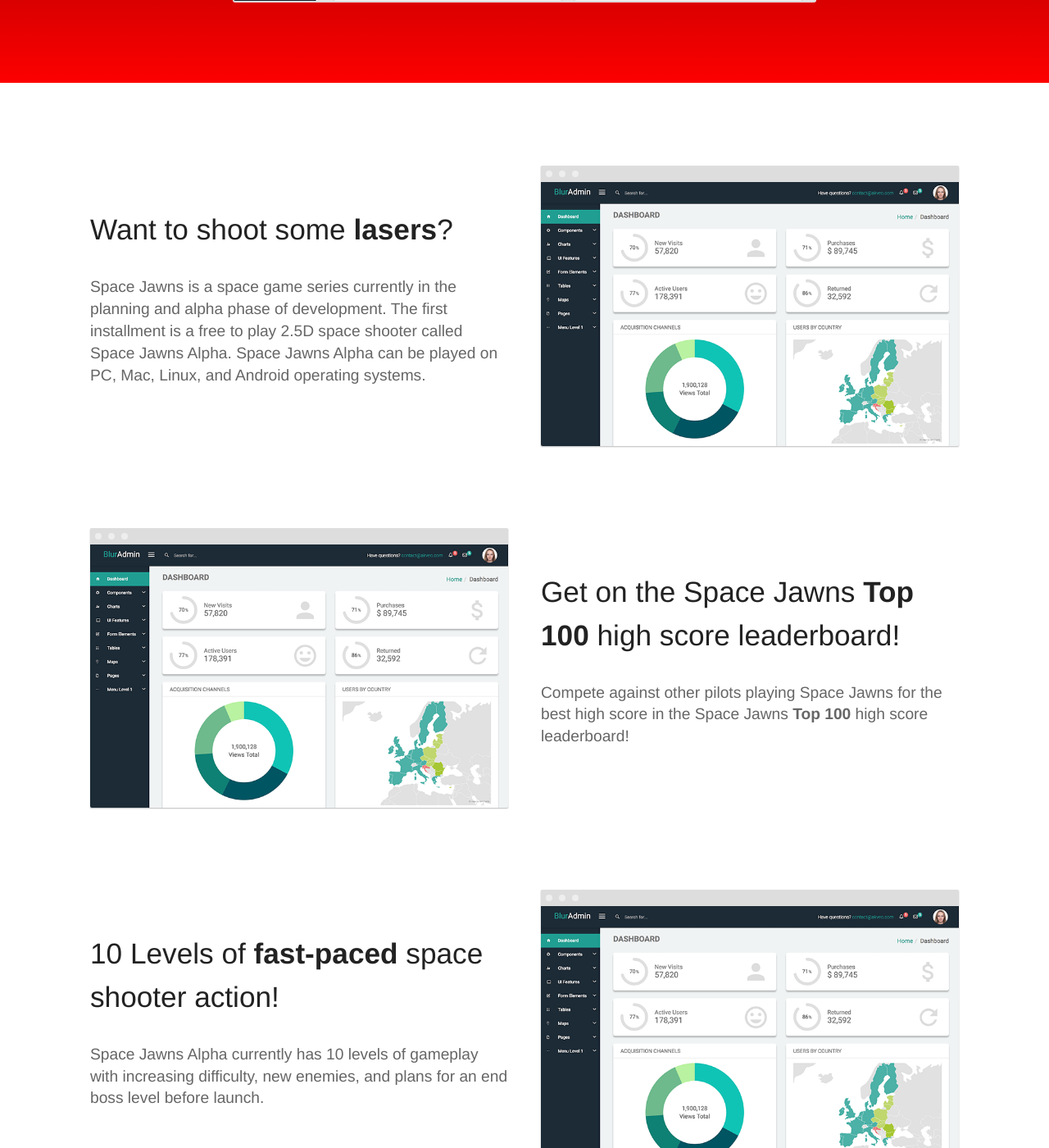
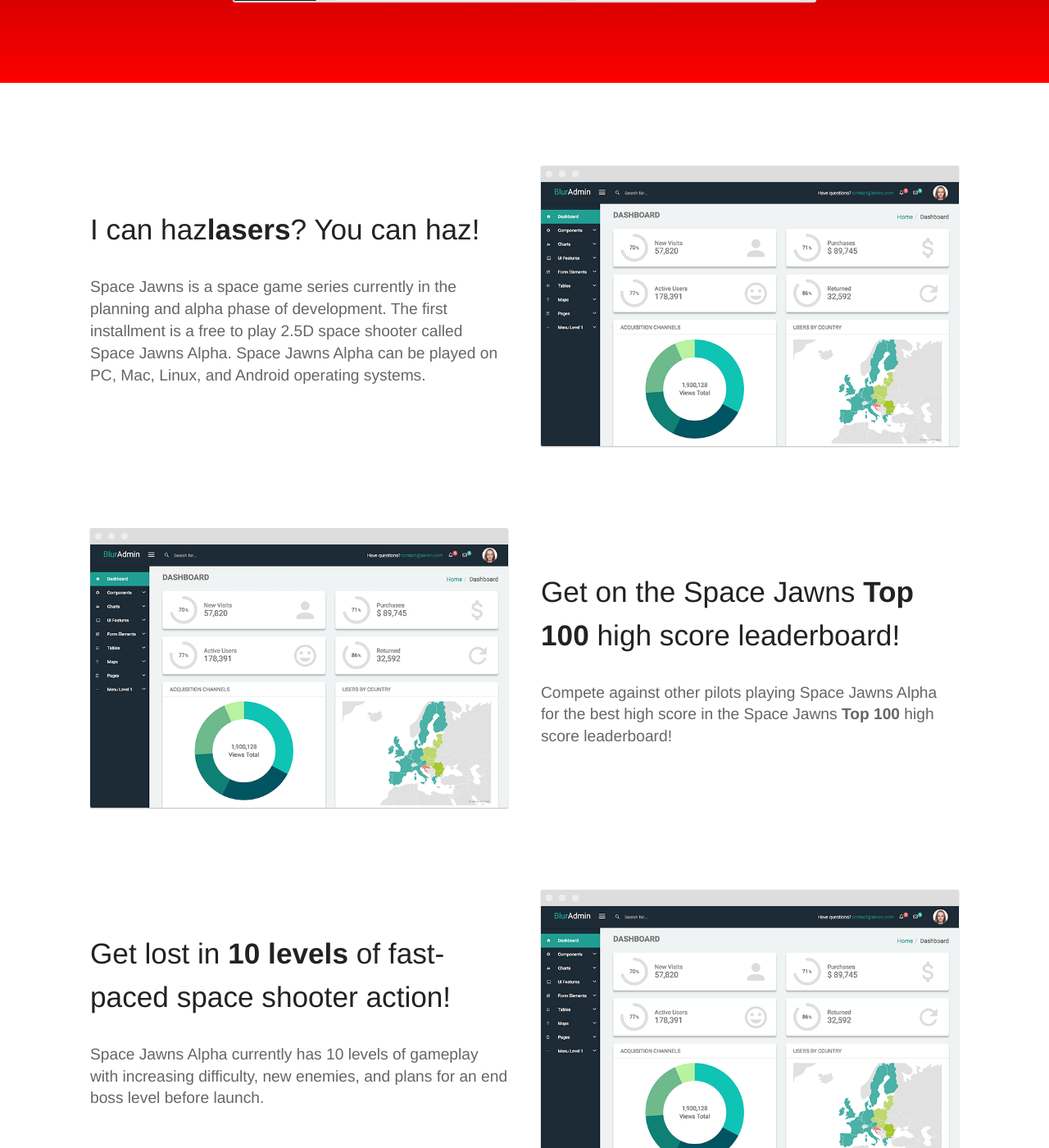
Before and after one commit to sk33lz/spacejawns, a Jekyll site: the page built from docs/index.html, in a window 1280 px wide and 1400 px high, scrolled down 1027 px. Shown: the whole window at 82% size. Built offline with Jekyll 4.4.1, drawn with Linux system fonts in a browser that asks for light colours.

Commit message:
Adding homepage content.

```diff
--- a/docs/index.html
+++ b/docs/index.html
@@ -22,7 +22,7 @@ homepage: true
 	<section>
 		<div class="container flex">
 			<div class="text">
-				<h2>Want to shoot some <strong>lasers</strong>?</h2>
+				<h2>I can haz<strong>lasers</strong>? You can haz!</h2>
 				<p>Space Jawns is a space game series currently in the planning and alpha phase of development. The first installment is a free to play 2.5D space shooter called Space Jawns Alpha. Space Jawns Alpha can be played on PC, Mac, Linux, and Android operating systems.</p>
 			</div>
 			<div class="image">
@@ -35,7 +35,7 @@ homepage: true
 		<div class="container flex">
 			<div class="text">
 				<h2>Get on the Space Jawns <strong>Top 100</strong> high score leaderboard!</h2>
-				<p>Compete against other pilots playing Space Jawns for the best high score in the Space Jawns <strong>Top 100</strong> high score leaderboard!</p>
+				<p>Compete against other pilots playing Space Jawns Alpha for the best high score in the Space Jawns <strong>Top 100</strong> high score leaderboard!</p>
 			</div>
 			<div class="image">
 				<img src="{{ site.url }}/images/dashboard.png" alt="A screenshot of the Space Jawns Top 100 page from the website." class="screenshot" />
@@ -46,7 +46,7 @@ homepage: true
 	<section>
 		<div class="container flex">
 			<div class="text">
-				<h2>10 Levels of <strong>fast-paced</strong> space shooter action!</h2>
+				<h2>Get lost in <strong>10 levels</strong> of fast-paced space shooter action!</h2>
 				<p>Space Jawns Alpha currently has 10 levels of gameplay with increasing difficulty, new enemies, and plans for an end boss level before launch.</p>
 			</div>
 			<div class="image">
```
